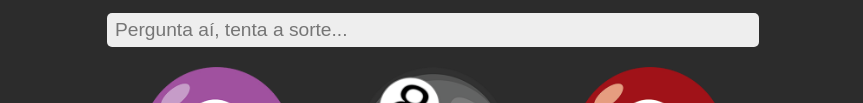
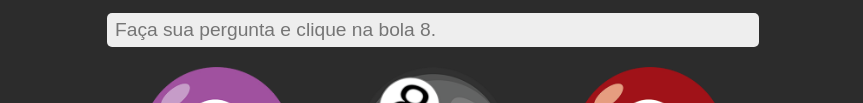
Before and after one commit to gustavopnunes/angry8ball, a plain HTML site: page index.html in a window 1280 px wide. Shown: the part 320-423 px from the top of the page, without its empty margins (207-1070 px from the left). Drawn offline with Linux system fonts and the light colour scheme; a web font is replaced by a local one.

Commit message:
Update index.html

```diff
--- a/index.html
+++ b/index.html
@@ -22,7 +22,7 @@
                 Sou seu cigano virtual e vou responder tudo que você perguntar, mas só quando eu quiser.
             </div>
             <div class="game game__question-box">
-                <input class="game__question-input" type="text" name="question" id="question-input" placeholder="Pergunta aí, tenta a sorte...": ">
+                <input class="game__question-input" type="text" name="question" id="question-input" placeholder="Faça sua pergunta e clique na bola 8.": ">
             </div>
             <div class="game-balls-space">
 
```
